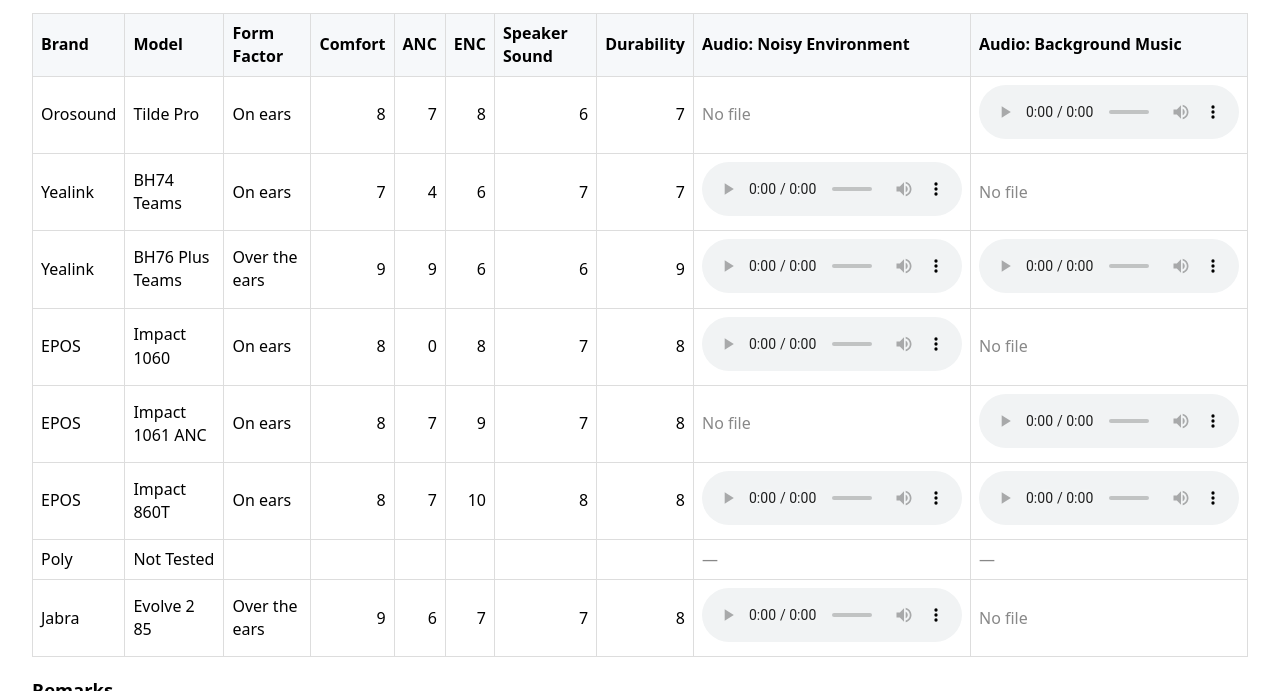
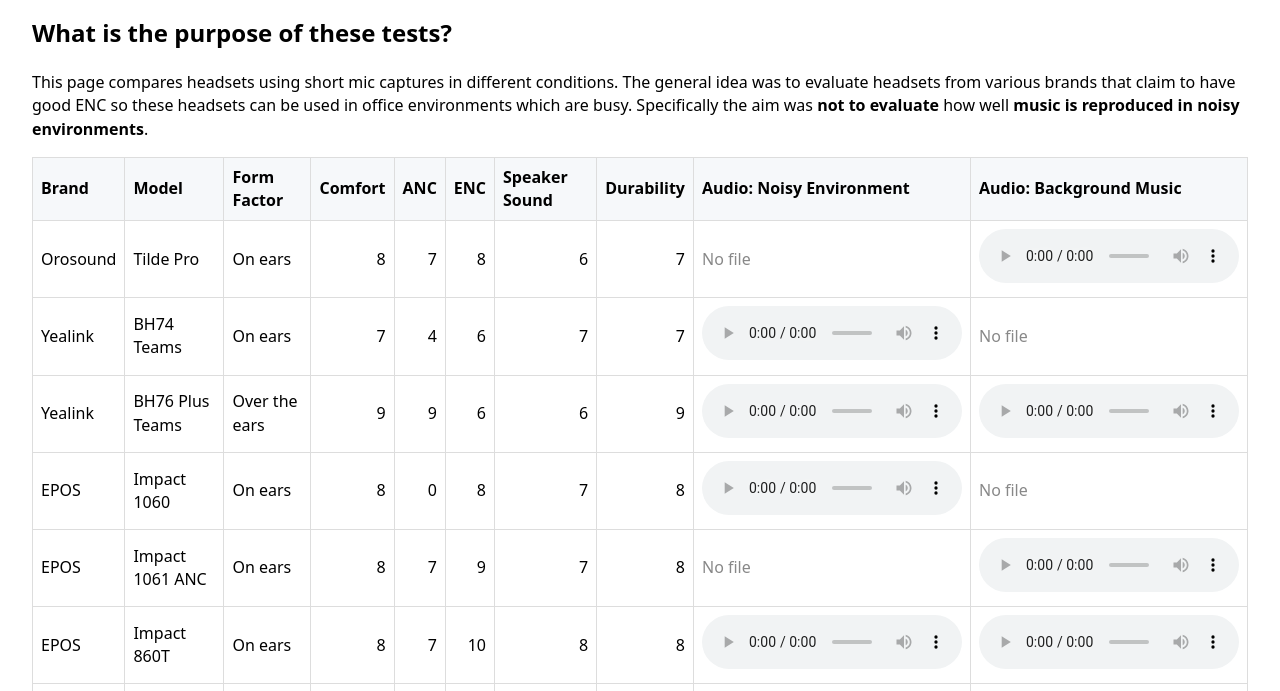
Before and after one commit to dm1090/HeadPhoneTest, a plain HTML site: page index.html in a window 1280 px wide. Shown: the part 109-800 px from the top of the page. Drawn offline with Linux system fonts and the light colour scheme.

Commit message:
Added an intro to index.html
What is the purpose of these tests.

```diff
--- a/index.html
+++ b/index.html
@@ -27,6 +27,13 @@
 <body>
   <h1>HeadPhoneTest — Audio Samples</h1>
   <p class="sub">Embedded audio players for each available WAV file. Click play to stream in-browser.</p>
+
+  <section class="intro" aria-labelledby="intro-heading">
+    <h2 id="intro-heading">What is the purpose of these tests?</h2>
+    <p>
+      This page compares headsets using short mic captures in different conditions. The general idea was to evaluate headsets from various brands that claim to have good ENC so these headsets can be used in office environments which are busy. Specifically the aim was <b>not to evaluate</b> how well <b>music is reproduced in noisy environments</b>.
+    </p>
+  </section>
 
   <table>
     <thead>
```
